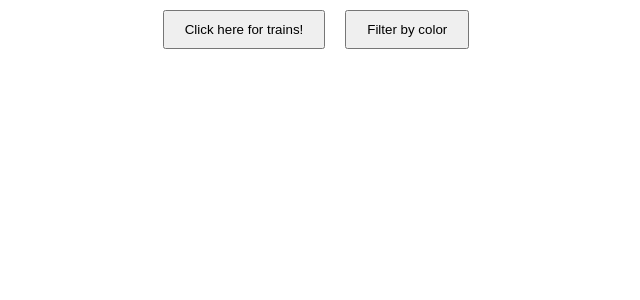
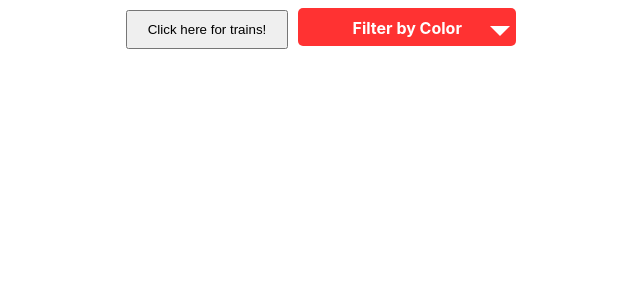
Before and after one commit to jtorre20/wmata, a React (Create React App) app: page / in a window 1280 px wide. Shown: the top 300 px of the page, without its empty margins (324-964 px from the left). Built offline with nearby package versions, Linux system fonts and the light colour scheme.

Commit message:
added dropdown to filter by color

```diff
--- a/src/components/dropdown.js
+++ b/src/components/dropdown.js
@@ -28,8 +28,24 @@ class Dropdown extends React.Component {
 
   render(){
     return(
-      <div>hi</div>
-    )
+      <div className="dropdown">
+        <div className="dd button" onClick={this.showDropDownMenu}> Filter by Color</div>
+
+        {this.state.displayMenu ? (
+          <ul>
+            <li>Red</li>
+            <li>Blue</li>
+            <li>Yellow</li>
+            <li>Orange</li>
+            <li>Green</li>
+            <li>Silver</li>
+          </ul>
+        ) :
+        ( null
+          )
+        }
+      </div>
+    );
   }
 }
 
--- a/src/components/trains.js
+++ b/src/components/trains.js
@@ -1,4 +1,5 @@
 import React from 'react'
+import Dropdown from './dropdown'
 import '../style.css'
 
 
@@ -34,7 +35,8 @@ class Trains extends React.Component {
       <div className="container">
         <div className="button">
           <button type ="submit" className="btn" onClick={() => handleFetch()} >Click here for trains!</button>
-          <button type="submit" className="btn">Filter by color</button>
+          {/* <button type="submit" className="btn">Filter by color</button> */}
+          <Dropdown/>
 
         </div>
         <div className="list">
--- a/src/style.css
+++ b/src/style.css
@@ -8,3 +8,61 @@
   display: inline-block;
   padding: 10px 20px;
 }
+
+.dropdown {
+  /* padding: 7px 20px; */
+  /* border: 1px solid; */
+
+  position: relative;
+  display: inline-block;
+}
+
+li {
+  padding: 8px 16px;
+  border-bottom: 1px solid #e5e5e5
+}
+
+ul {
+  list-style-type: none;
+  margin: 0;
+  padding: 0;
+  top: 45px;
+  right: 0px;
+  width: 200px;
+  background-color: white;
+  font-weight: bold;
+  position: absolute;
+
+  box-shadow: 0px 8px 16px 0px rgba(0, 0, 0, 0.2);
+  z-index: 1
+}
+
+li:last-child {
+  border-bottom: none;
+}
+
+li:hover {
+  background-color: #e5e5e5;
+  color: white;
+}
+
+.dd{
+  width:178px;
+  height:18px;
+  background-color:#ff3232 ;
+  padding:10px 20px;
+  border-radius:5px;
+  font-weight:bold;
+  color:white;
+}
+
+.dd::before {
+  content: '';
+  position: absolute;
+  width: 0;
+  height: 0;
+  border: 10px solid;
+  border-color: white transparent transparent transparent;
+  right: 6px;
+  top: 18px;
+}
```
Lines whose indentation alone changed are shown as unchanged.
